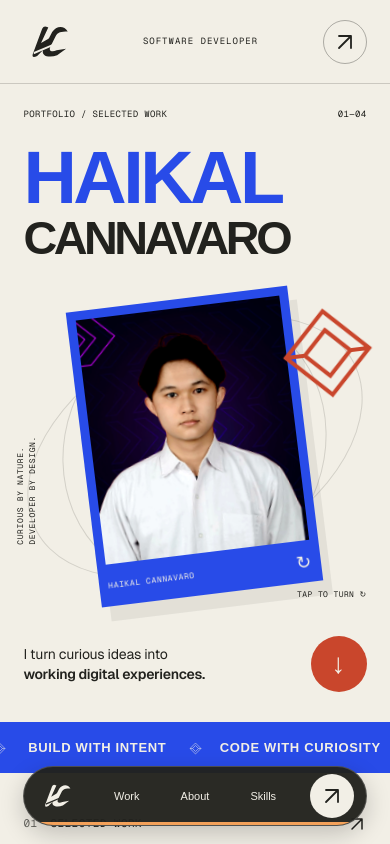
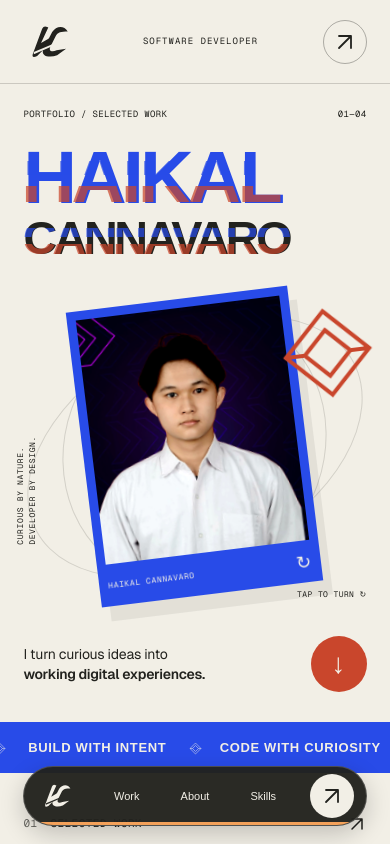
Before and after one commit to HaikalCannavaro/Portfolio-HaikalCannavaro, a Next.js app: page / in a window 390 px wide. Shown: the top 844 px of the page. Built offline with nearby package versions, Linux system fonts and the light colour scheme.

Commit message:
Keep the hero name glitch running on desktop and mobile

```diff
--- a/components/brand/GlitchWord.module.css
+++ b/components/brand/GlitchWord.module.css
@@ -21,8 +21,8 @@
     content: attr(data-word);
     position: absolute;
     inset: 0;
-    opacity: 0;
-    animation: signal 420ms steps(1, end) 90ms 1;
+    opacity: 0.72;
+    animation: signal 1.6s steps(1, end) infinite;
   }
 
   .echo::before {
@@ -34,13 +34,15 @@
   .echo::after {
     --shift: clamp(-6px, -0.032em, -1.5px);
     color: #c9462c;
+    animation-duration: 2.1s;
+    animation-delay: -0.7s;
     clip-path: inset(57% 0 23%);
   }
 
   @keyframes signal {
-    0% { opacity: 0.85; transform: translateX(var(--shift)); }
-    37% { opacity: 0.8; transform: translateX(calc(-1 * var(--shift))); }
-    66% { opacity: 0.5; transform: translateX(var(--shift)); }
-    85%, 100% { opacity: 0; transform: none; }
+    0%, 100% { transform: translateX(var(--shift)); }
+    35% { transform: translateX(calc(-1 * var(--shift))); }
+    60% { transform: translateX(calc(0.5 * var(--shift))); }
+    82% { transform: translateX(calc(-0.5 * var(--shift))); }
   }
 }
```
